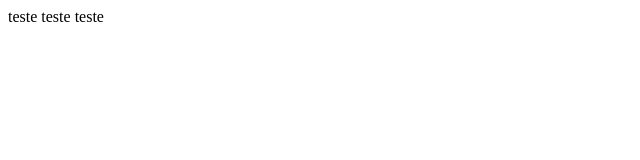
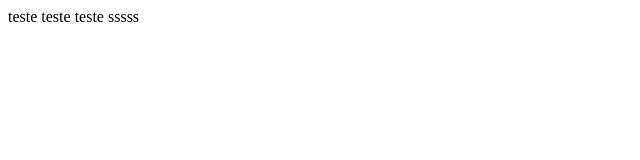
Before and after one commit to lehcouto0509/gitignore, a plain HTML site: page index.html in a window 1280 px wide. Shown: the full height of the page, 0-640 px from the left. Drawn offline with Linux system fonts and the light colour scheme.

Commit message:
first commit

```diff
--- a/index.html
+++ b/index.html
@@ -6,6 +6,6 @@
     <title>Document</title>
 </head>
 <body>
-    teste teste teste
+    teste teste teste sssss
 </body>
 </html>
```
